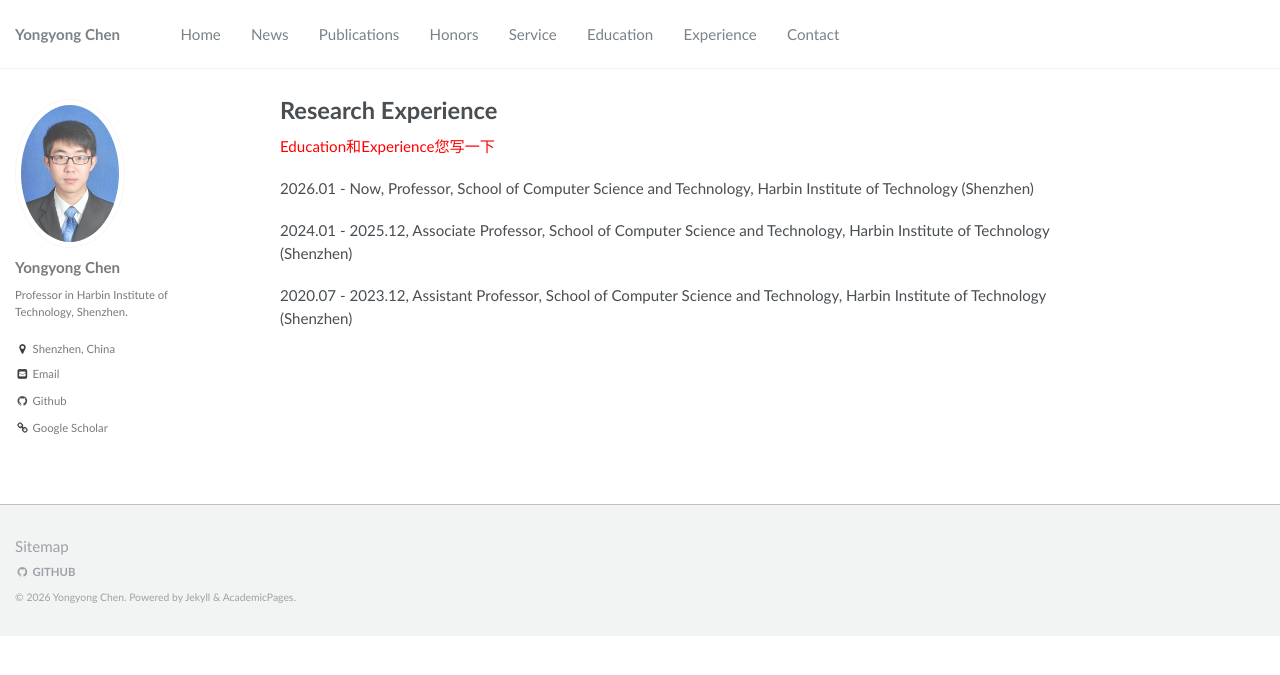
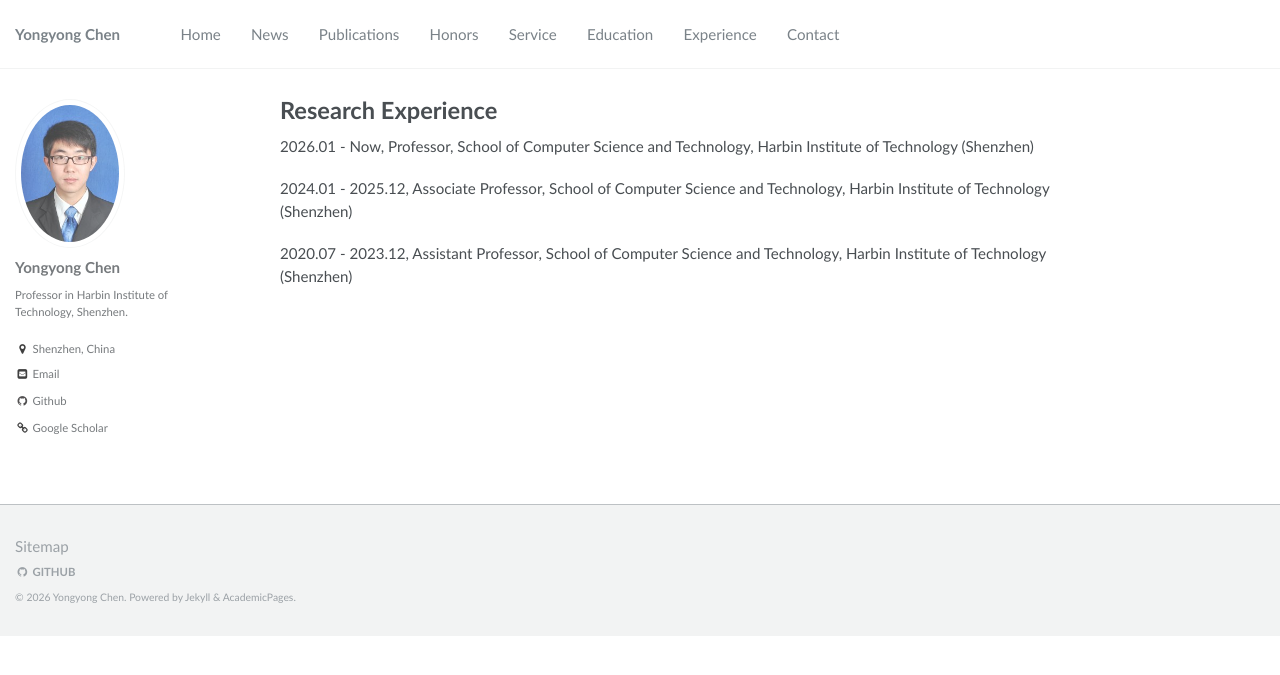
Before and after one commit to cyyhit/cyyhit.github.io, a Jekyll site: the page built from _pages/experience.md, in a window 1280 px wide. Shown: the top 675 px of the page. Built offline with Jekyll 4.4.1, drawn with Linux system fonts in a browser that asks for light colours.

Commit message:
Update experience.md

```diff
--- a/_pages/experience.md
+++ b/_pages/experience.md
@@ -4,8 +4,6 @@ permalink: /experience/
 author_profile: true
 ---
 
-<span style="color:red;">Education和Experience您写一下</span>
-
 2026.01 - Now, Professor, School of Computer Science and Technology, Harbin Institute of Technology (Shenzhen)
 
 2024.01 - 2025.12, Associate Professor, School of Computer Science and Technology, Harbin Institute of Technology (Shenzhen)
```
